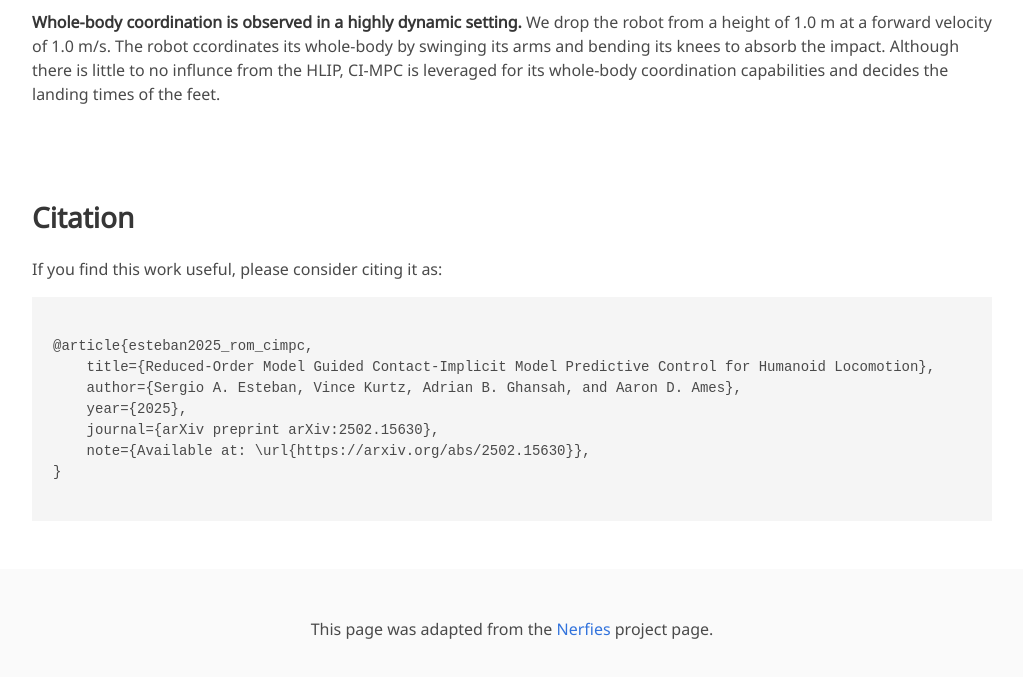
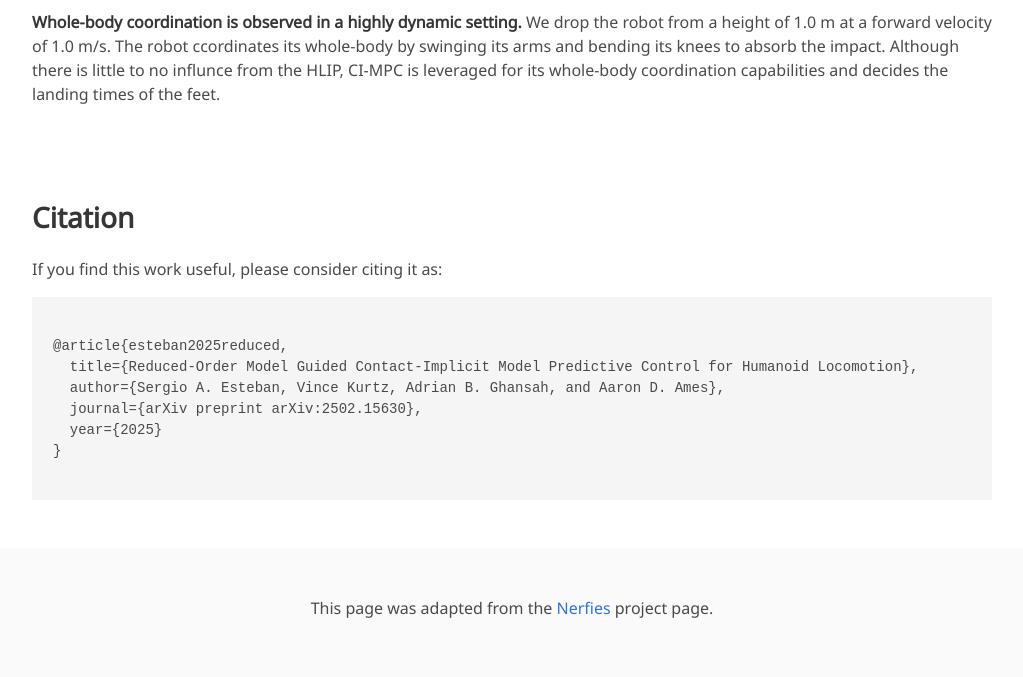
Before and after one commit to rom-cimpc/rom-cimpc.github.io, a plain HTML site: page index.html in a window 1280 px wide. Shown: the part 4440-5117 px from the top of the page, without its empty margins (128-1151 px from the left). Drawn offline with nearby package versions, Linux system fonts and the light colour scheme; some icons are missing; a web font is replaced by a local one.

Commit message:
updated citation

```diff
--- a/index.html
+++ b/index.html
@@ -237,12 +237,11 @@
         If you find this work useful, please consider citing it as:
       </p>
       <pre><code>
-@article{esteban2025_rom_cimpc,
-    title={Reduced-Order Model Guided Contact-Implicit Model Predictive Control for Humanoid Locomotion},
-    author={Sergio A. Esteban, Vince Kurtz, Adrian B. Ghansah, and Aaron D. Ames},
-    year={2025},
-    journal={arXiv preprint arXiv:2502.15630},
-    note={Available at: \url{https://arxiv.org/abs/2502.15630}},
+@article{esteban2025reduced,
+  title={Reduced-Order Model Guided Contact-Implicit Model Predictive Control for Humanoid Locomotion},
+  author={Sergio A. Esteban, Vince Kurtz, Adrian B. Ghansah, and Aaron D. Ames},
+  journal={arXiv preprint arXiv:2502.15630},
+  year={2025}
 }
       </code></pre>
     </div>
```
